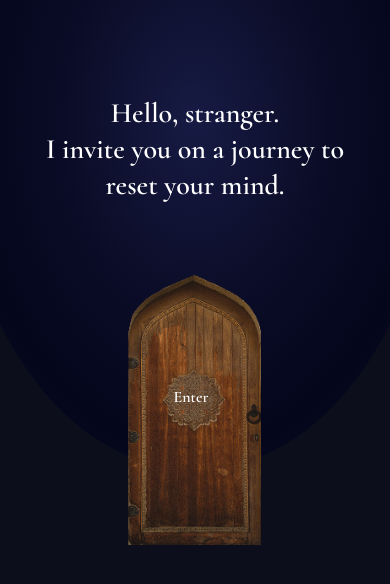
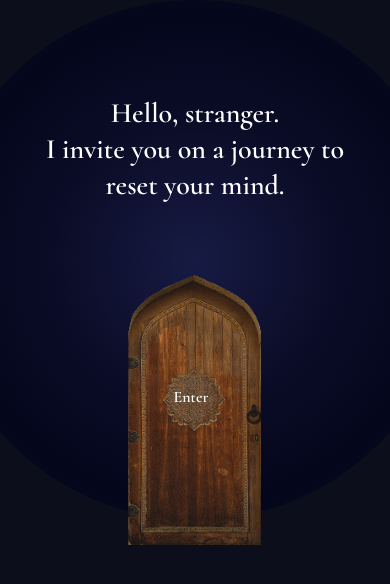
Before and after one commit to nadiavalko/meditation-app, a website: page public/index.html in a window 390 px wide. Drawn offline with Linux system fonts and the light colour scheme.

Commit message:
Fix intro gradient position

```diff
--- a/public/styles.css
+++ b/public/styles.css
@@ -35,6 +35,7 @@ body {
   display: flex;
   align-items: flex-start;
   justify-content: center;
+  width: 100%;
 }
 
 .screen-welcome {
@@ -43,6 +44,8 @@ body {
 
 .screen-intro {
   position: relative;
+  width: min(1440px, 100%);
+  height: 780px;
   min-height: 780px;
   padding: 130px 300px 0;
   overflow: hidden;
@@ -51,12 +54,11 @@ body {
 
 .intro-gradient {
   position: absolute;
-  top: -156px;
+  top: 0;
   left: 336px;
-  width: 1135px;
-  height: 768px;
-  transform: rotate(-90deg);
-  border-radius: 50%;
+  width: 768px;
+  height: 780px;
+  border-radius: 50% / 50%;
   background: radial-gradient(
     ellipse at 50% 50%,
     #171b44 0%,
@@ -205,10 +207,10 @@ body {
 
   .intro-gradient {
     left: 50%;
-    top: -120px;
-    width: 860px;
-    height: 582px;
-    transform: translateX(-50%) rotate(-90deg);
+    top: 0;
+    width: 640px;
+    height: 640px;
+    transform: translateX(-50%);
   }
 
   .intro-copy {
@@ -240,10 +242,10 @@ body {
 
   .intro-gradient {
     left: 50%;
-    top: -120px;
-    width: 700px;
-    height: 480px;
-    transform: translateX(-50%) rotate(-90deg);
+    top: 0;
+    width: 520px;
+    height: 520px;
+    transform: translateX(-50%);
   }
 
   .intro-copy {
```
